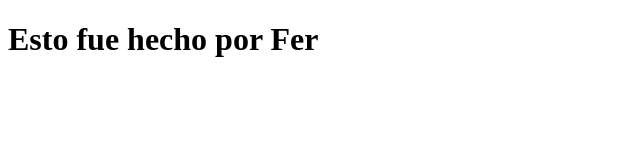
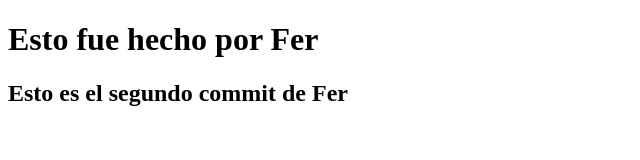
Before and after one commit to MisaelCalvillo/jelpmi-proyecto, a plain HTML site: page index.html in a window 1280 px wide. Shown: the whole page, without its empty margins (0-640 px from the left). Drawn offline with Linux system fonts and the light colour scheme.

Commit message:
segundo commit de Fer

```diff
--- a/index.html
+++ b/index.html
@@ -8,5 +8,6 @@
 </head>
 <body>
     <h1>Esto fue hecho por Fer</h1>
+    <h2>Esto es el segundo commit de Fer</h2>
 </body>
 </html>
```
